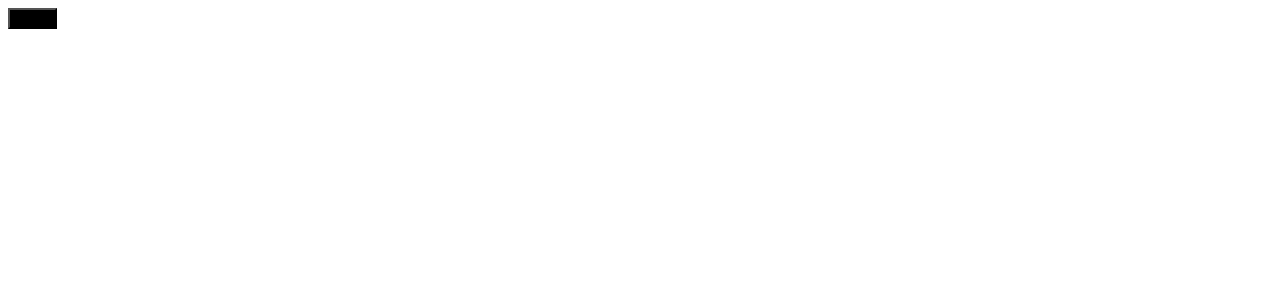
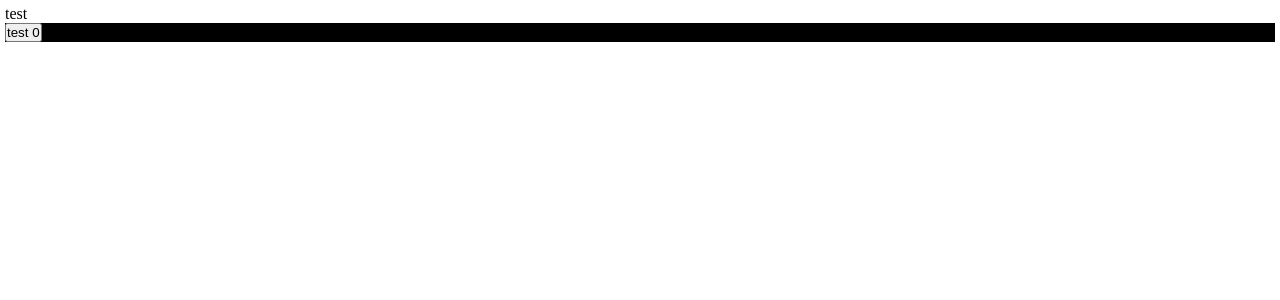
Before and after one commit to lokeq000/react_prod, a React app: page / in a window 1280 px wide. Shown: the top 300 px of the page. Built offline with nearby package versions, Linux system fonts and the light colour scheme; the HTML template or start-up script is replaced by a standard one.

Commit message:
Модульность css

```diff
--- a/package.json
+++ b/package.json
@@ -5,8 +5,8 @@
   "main": "index.js",
   "scripts": {
     "start": "webpack serve --env port-3000",
-    "build:prod": "webpack serve --env mode=production",
-    "build:dev": "webpack serve --env mode=development",
+    "build:prod": "webpack build --env mode=production",
+    "build:dev": "webpack build --env mode=development",
     "webpack": "webpack"
   },
   "repository": {
@@ -35,6 +35,7 @@
     "sass-loader": "^12.6.0",
     "style-loader": "^3.3.1",
     "css-loader": "^6.6.0",
+    "mini-css-extract-plugin": "^2.5.3",
     "ts-node": "^10.5.0",
     "webpack-dev-server": "^4.7.4"
   },
--- /dev/null
+++ b/src/App.tsx
@@ -0,0 +1,8 @@
+import { Counter } from "./components/Counter"
+import './index.scss'
+
+export const App = () => {
+  return (
+    <div className="app"> test <Counter /></div>
+  )
+}
--- a/src/components/Counter.scss
+++ b/src/components/Counter.module.scss
@@ -1,3 +1,3 @@
-button {
+.test {
   background-color: black;
 }
--- a/src/components/Counter.tsx
+++ b/src/components/Counter.tsx
@@ -1,12 +1,12 @@
-import React, { useState } from 'react'
-import './Counter.scss'
+import { useState } from 'react'
+import  classes from './Counter.module.scss'
 export const Counter = () => {
   const [count, setCount] = useState(0);
   const increment = () => {
     setCount(count + 1);
   }
   return (
-    <div>
+    <div className={classes.test}>
       <button onClick={increment}> test {count}</button>
     </div>
   )
--- /dev/null
+++ b/src/index.scss
@@ -0,0 +1,9 @@
+* {
+  margin: 0;
+  padding: 0;
+  box-sizing: border-box;
+}
+
+.app {
+  border: 5px solid white;
+}
--- a/src/index.tsx
+++ b/src/index.tsx
@@ -1,6 +1,5 @@
 import {render} from 'react-dom';
-import { Counter } from './components/Counter';
+import { App } from './App';
 render(
-  <div>
-  <Counter />
-</div>, document.getElementById('root'));
+  <App />
+, document.getElementById('root'));
```
Also changed, not shown: src/global.d.ts (added, +7 -0 lines), 4 other files (tests, documents, lock files or other folders).
